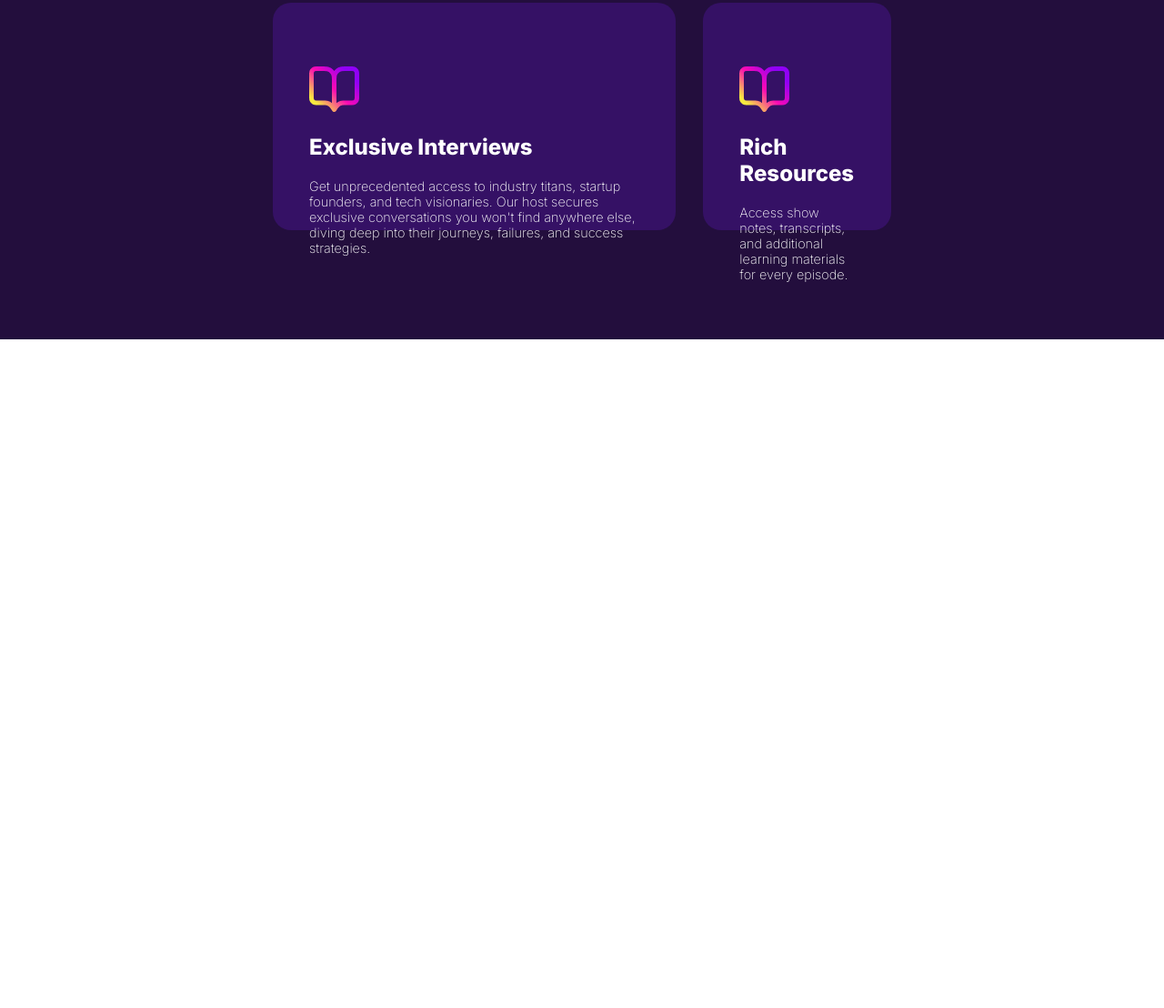
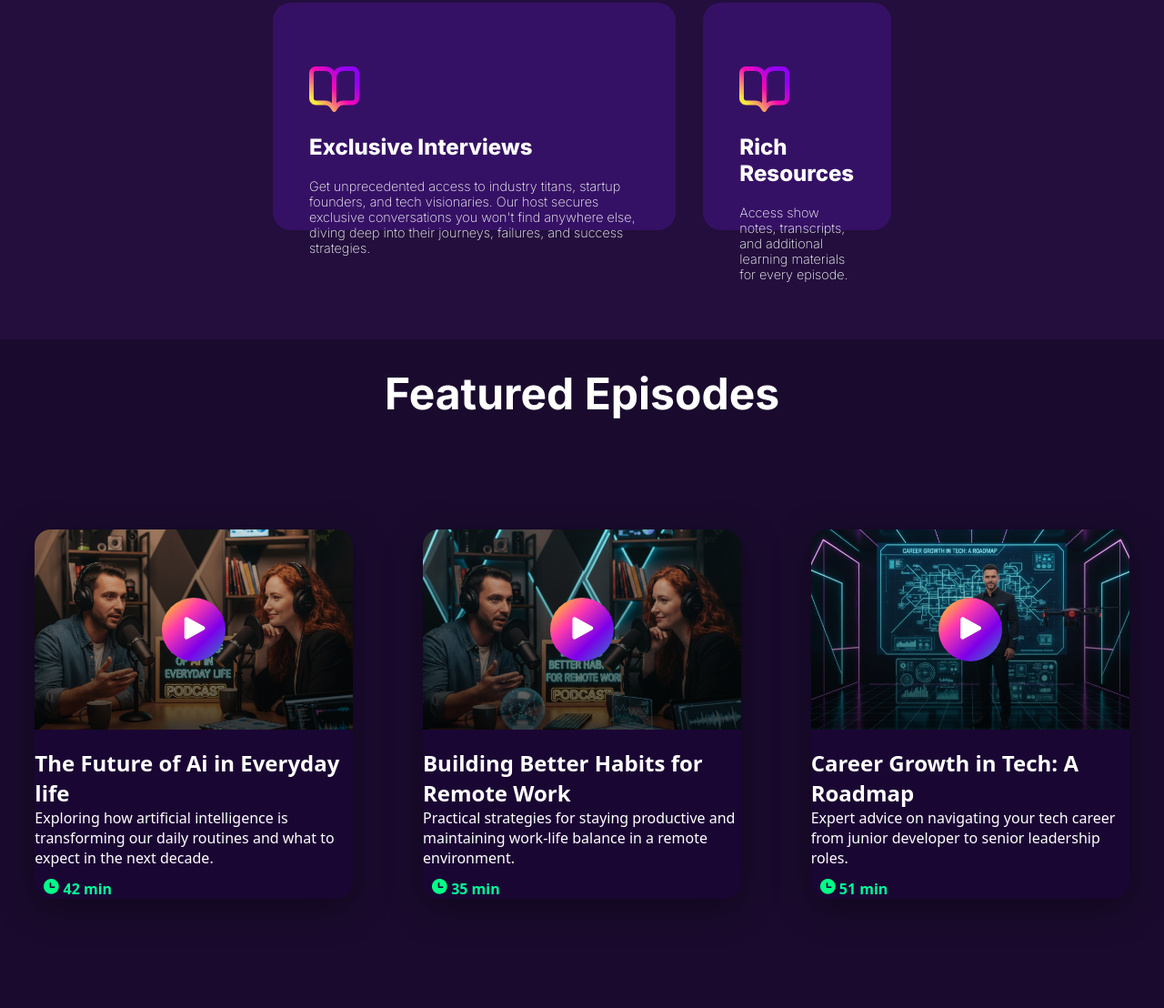
Before and after one commit to WizardAnas2/b13-a02-anas, a plain HTML site: page index.html in a window 1280 px wide. Shown: the part 2015-3123 px from the top of the page at 91% size. Before the commit the page ends 2388 px from the top, so only its background shows below. Drawn offline with Linux system fonts and the light colour scheme.

Commit message:
added card and responsive

```diff
--- a/index.html
+++ b/index.html
@@ -118,6 +118,54 @@
     </div>
     </section>
 
+    <section class="youtube">
+      <h2>Featured Episodes</h2>
+      <div class="card-section">
+          <div class="card">
+            <div class="card-image-one">
+               <iframe class="video-frame" src="" frameborder="0"></iframe>
+                 <div class="overlay">
+              <button class="play-btn"><a href="https://www.youtube.com/watch?v=dUAovj4XeBU" target="_blank"><i class="fa-solid fa-play" style="color: #ffffff;"></i></a></button>
+                </div>
+            </div>
+
+            <div class="card-content"></div>
+             <h2>The Future of Ai in Everyday life</h2>
+             <p>Exploring how artificial intelligence is transforming our daily routines and what to expect in the next decade.</p>
+             <div class="meta"><img src="./assets/clock.png" alt="">
+              42 min</div>
+          </div>
+          <div class="card">
+            <div class="card-image-two">
+               <iframe class="video-frame" src="" frameborder="0"></iframe>
+                 <div class="overlay">
+              <button class="play-btn"><a href="https://www.youtube.com/watch?v=8DfnrsgZmGY" target="_blank"><i class="fa-solid fa-play" style="color: #ffffff;"></i></a></button>
+                </div>
+            </div>
+
+            <div class="card-content"></div>
+             <h2>Building Better Habits for Remote Work</h2>
+             <p>Practical strategies for staying productive and maintaining work-life balance in a remote environment.</p>
+             <div class="meta"><img src="./assets/clock.png" alt="">
+              35 min</div>
+          </div>
+          <div class="card">
+            <div class="card-image-three">
+               <iframe class="video-frame" src="" frameborder="0"></iframe>
+                 <div class="overlay">
+              <button class="play-btn"><a href="https://www.youtube.com/watch?v=29mtSn1RdMQ" target="_blank"><i class="fa-solid fa-play" style="color: #ffffff;"></i></a></button>
+                </div>
+            </div>
+
+            <div class="card-content"></div>
+             <h2>Career Growth in Tech: A Roadmap</h2>
+             <p>Expert advice on navigating your tech career from junior developer to senior leadership roles.</p>
+             <div class="meta"><img src="./assets/clock.png" alt="">
+              51 min</div>
+          </div>
+      </div>
+    </section>
+
 
 
 </body>
--- a/style.css
+++ b/style.css
@@ -258,6 +258,97 @@ padding: 120px 300px;
 .item-4{
   grid-column: 1 / 3;
 }
+.youtube{
+  background-color: #1A0B2E;
+}
+.youtube>h2{
+  font-size: 3rem;
+  color: white;
+  text-align: center;
+  padding-top: 30px;
+}
+.card-section{
+  display: flex;
+  justify-content: space-around;
+  padding-top: 120px;
+  padding-bottom: 120px;
+}
+
+.card {
+  width: 350px;
+  border-radius: 18px;
+  overflow: hidden;
+  background: #1a0633;
+  color: white;
+  font-family: system-ui, sans-serif;
+  box-shadow: 0 10px 40px rgba(0,0,0,.4);
+}
+
+.card-image-one {
+  position: relative;
+  height: 220px;
+  background: url("./assets/card-1.png") center/cover no-repeat;
+}
+.card-image-two {
+  position: relative;
+  height: 220px;
+  background: url("./assets/card-2.png") center/cover no-repeat;
+}
+.card-image-three {
+  position: relative;
+  height: 220px;
+  background: url("./assets/card-3.png") center/cover no-repeat;
+}
+.video-frame {
+  position: absolute;
+  inset: 0;
+  border: none;
+  display: none;
+}
+
+.overlay {
+  position: absolute;
+  inset: 0;
+  background: linear-gradient(to bottom, transparent, rgba(0,0,0,.7));
+  display: flex;
+  align-items: center;
+  justify-content: center;
+}
+
+.play-btn {
+  width: 70px;
+  height: 70px;
+  border-radius: 50%;
+  border: none;
+  font-size: 28px;
+  cursor: pointer;
+  background: linear-gradient(135deg, #ffea00, #ff3cac, #7c00e9, #2b86c5);
+  color: white;
+}
+
+.card-content {
+padding: 10px;
+}
+
+.card-content h2 {
+  font-size: 1.2rem;
+  font-weight: 800;
+  margin-bottom: 8px;
+}
+
+.card-content p {
+  font-size: 0.9rem;
+  font-weight: 200;
+  color: #cfcfcf;
+}
+
+.meta {
+  margin-top: 12px;
+  color: #00ff9c;
+  font-weight: 600;
+  padding-left: 10px;
+}
+
 
 
 
@@ -366,4 +457,27 @@ padding: 120px 300px;
   font-weight: 200;
   padding-bottom: 10px;
 }
+
+.youtube>h2{
+  font-size: 2.5rem;
+  color: white;
+  text-align: center;
+  padding-top: 30px;
 }
+.card-section{
+  display: grid;
+ row-gap: 40px;
+  padding-top: 80px;
+  padding-bottom: 90px;
+}
+
+.card {
+  width: 350px;
+  border-radius: 18px;
+  overflow: hidden;
+  background: #1a0633;
+  color: white;
+  font-family: system-ui, sans-serif;
+  box-shadow: 0 10px 40px rgba(0,0,0,.4);
+}
+}
```
Also changed, not shown: assets/card-1.png (added), assets/card-2.png (added), assets/card-3.png (added).
